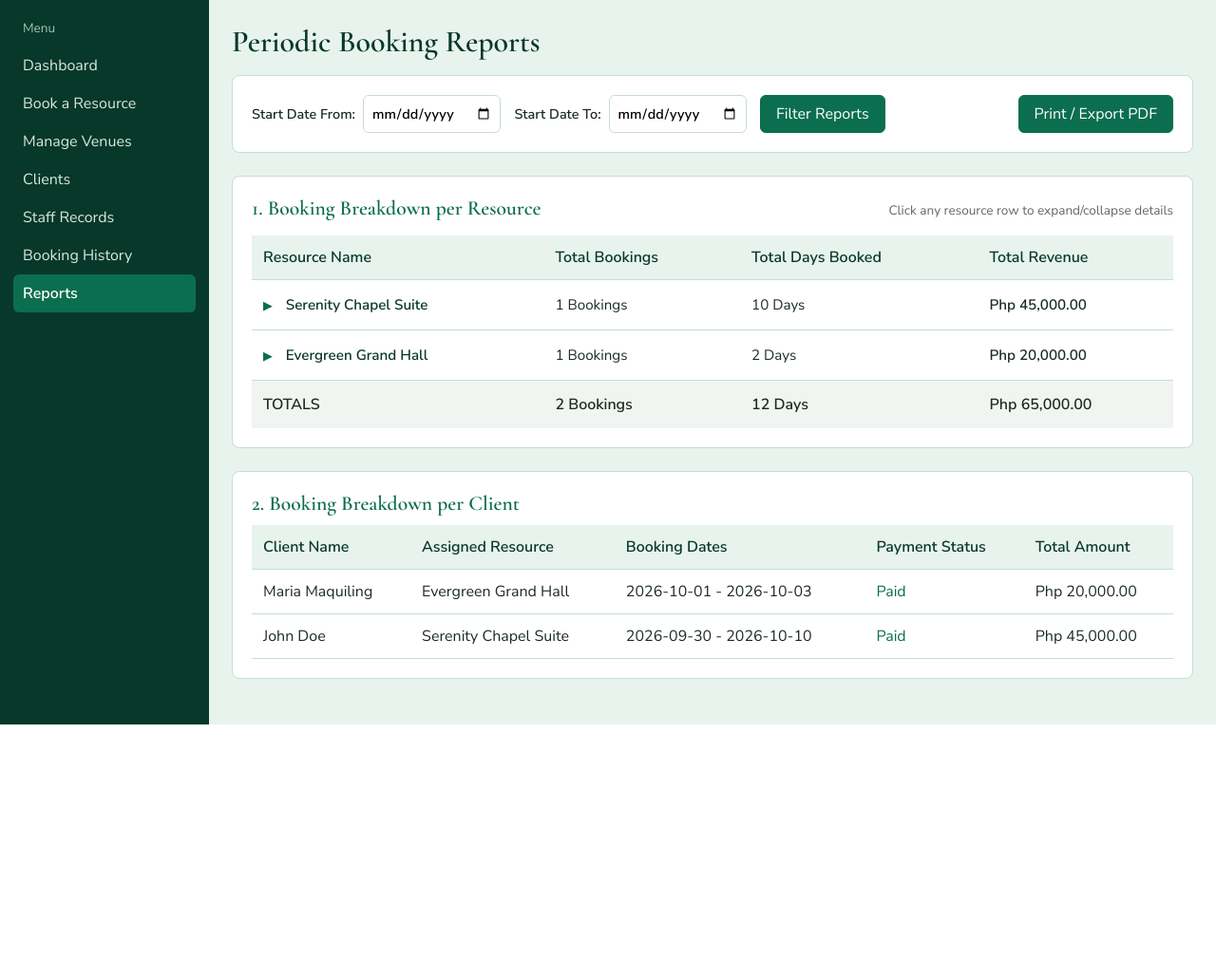
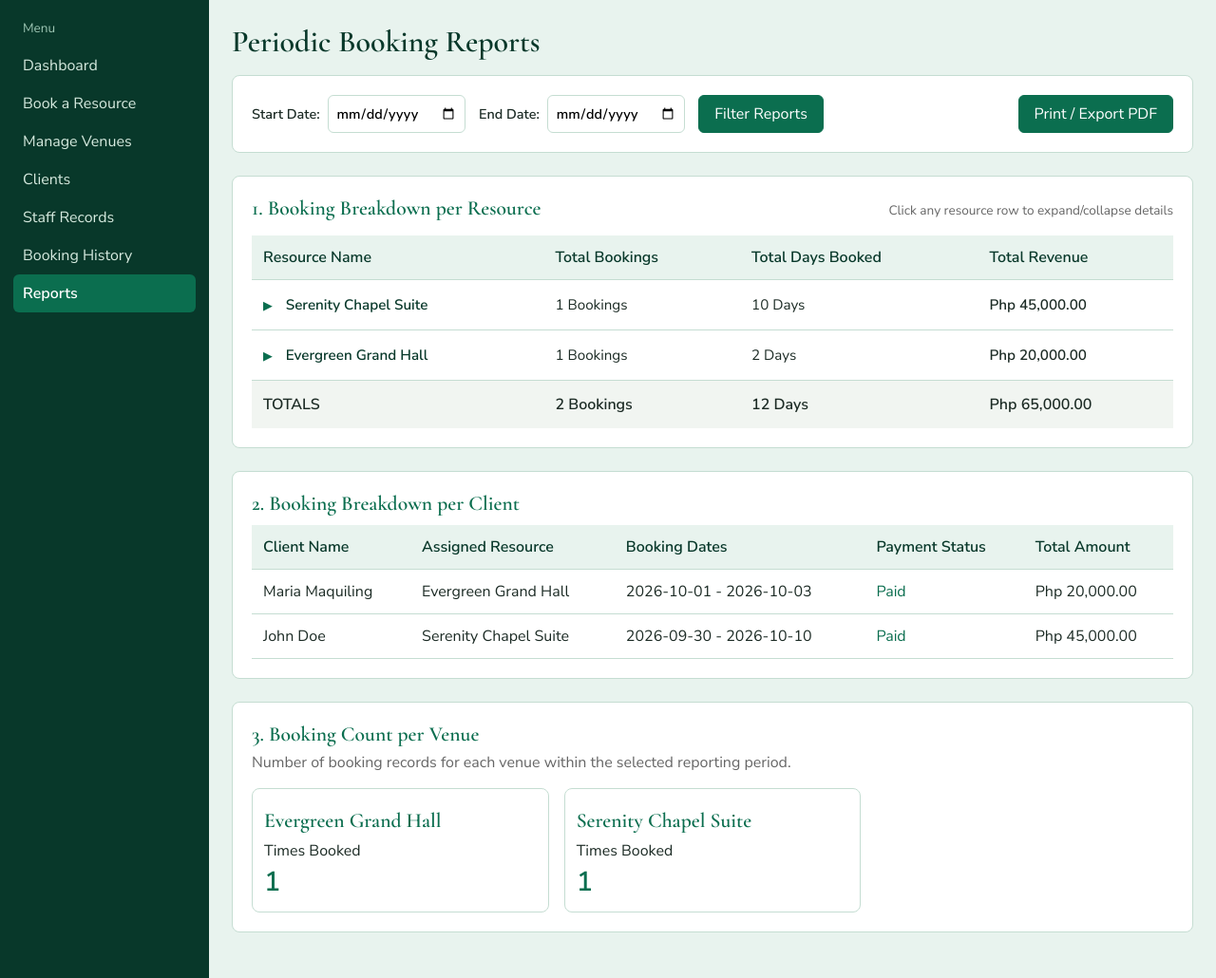
Before and after one commit to VinTrixter/GoodbyeGrove, a PHP site: page / in a window 1280 px wide, after a click on "Reports". Shown: the part 98-1128 px from the top of the page at 95% size. Before the commit the page ends 861 px from the top, so only its background shows below. Run offline with PHP 8.4, Linux system fonts and the light colour scheme; data comes from the database, SQL or seed files in the repository.

```diff
--- a/index.php
+++ b/index.php
@@ -776,6 +776,7 @@ if ($_SERVER["REQUEST_METHOD"] === "POST") {
       <?php
         $reportStartFrom = trim($_GET['report_start_from'] ?? '');
         $reportStartTo   = trim($_GET['report_start_to'] ?? '');
+        $reportDateError = (!empty($reportStartFrom) && !empty($reportStartTo) && $reportStartFrom > $reportStartTo);
       ?>
 
       <!-- Print/PDF Specific Header Banner -->
@@ -795,13 +796,16 @@ if ($_SERVER["REQUEST_METHOD"] === "POST") {
       <div class="panel" style="margin-bottom: 24px;">
         <form action="index.php" method="GET" class="report-filter-bar">
           <label>
-            Start Date From:
-            <input type="date" name="report_start_from" value="<?php echo htmlspecialchars($reportStartFrom); ?>">
+            Start Date:
+            <input type="date" id="reportStartDate" name="report_start_from" value="<?php echo htmlspecialchars($reportStartFrom); ?>" max="<?php echo htmlspecialchars($reportStartTo); ?>">
           </label>
           <label>
-            Start Date To:
-            <input type="date" name="report_start_to" value="<?php echo htmlspecialchars($reportStartTo); ?>">
+            End Date:
+            <input type="date" id="reportEndDate" name="report_start_to" value="<?php echo htmlspecialchars($reportStartTo); ?>" min="<?php echo htmlspecialchars($reportStartFrom); ?>">
           </label>
+          <?php if ($reportDateError): ?>
+            <p style="color: #b42318; width: 100%; margin: 0;" role="alert">Start date cannot be after the end date.</p>
+          <?php endif; ?>
           <button class="btn" type="submit">Filter Reports</button>
           <?php if (!empty($reportStartFrom) || !empty($reportStartTo)): ?>
             <a href="index.php#reports" class="btn ghost" style="text-decoration: none;">Reset Filter</a>
@@ -966,6 +970,52 @@ if ($_SERVER["REQUEST_METHOD"] === "POST") {
             <?php endif; ?>
           </tbody>
         </table>
+      </div>
+
+      <!-- Third Report: Booking Count per Venue -->
+      <div class="panel">
+        <h3>3. Booking Count per Venue</h3>
+        <p style="color: #666; margin-top: -4px;">
+          Number of booking records for each venue within the selected reporting period.
+        </p>
+        <div class="cards">
+          <?php
+          $venueCountCond = "";
+          if (!empty($reportStartFrom)) {
+              $escapedFrom = $conn->real_escape_string($reportStartFrom);
+              $venueCountCond .= " AND b.startDate >= '$escapedFrom'";
+          }
+          if (!empty($reportStartTo)) {
+              $escapedTo = $conn->real_escape_string($reportStartTo);
+              $venueCountCond .= " AND b.startDate <= '$escapedTo'";
+          }
+
+          $venueCountSql = "
+              SELECT v.venueID, v.name, COUNT(b.bookingID) AS bookingCount
+              FROM venue v
+              LEFT JOIN booking b ON v.venueID = b.venueID $venueCountCond
+              GROUP BY v.venueID, v.name
+              ORDER BY bookingCount DESC, v.name ASC
+          ";
+          $venueCountResult = $conn->query($venueCountSql);
+
+          if ($venueCountResult && $venueCountResult->num_rows > 0):
+              while ($venueCountRow = $venueCountResult->fetch_assoc()):
+          ?>
+            <article class="card">
+              <h3><?php echo htmlspecialchars($venueCountRow['name']); ?></h3>
+              <p style="margin: 8px 0 2px;">Times Booked</p>
+              <strong style="display: block; font-size: 1.8rem; color: var(--emerald);">
+                <?php echo (int) $venueCountRow['bookingCount']; ?>
+              </strong>
+            </article>
+          <?php
+              endwhile;
+          else:
+          ?>
+            <p>No venues found in the database.</p>
+          <?php endif; ?>
+        </div>
       </div>
     </section>
 
@@ -1187,6 +1237,9 @@ function handleBookingSubmit(e) {
 function enforceAllMinDates() {
   const dateInputs = document.querySelectorAll('input[type="date"]');
   dateInputs.forEach(input => {
+    // Report filters must allow historical dates; only booking/search dates use today's minimum.
+    if (input.name === 'report_start_from' || input.name === 'report_start_to') return;
+
     input.setAttribute('min', todayStr);
     input.addEventListener('change', function() {
       if (this.value && this.value < todayStr && this.id !== 'resEndDate') {
@@ -1194,6 +1247,38 @@ function enforceAllMinDates() {
       }
     });
   });
+}
+
+function setupReportDateFilters() {
+  const startInput = document.getElementById('reportStartDate');
+  const endInput = document.getElementById('reportEndDate');
+  if (!startInput || !endInput) return;
+
+  function syncDateLimits() {
+    endInput.min = startInput.value || '';
+    startInput.max = endInput.value || '';
+
+    // Keep invalid ranges from being submitted, including dates typed manually.
+    if (startInput.value && endInput.value && startInput.value > endInput.value) {
+      startInput.setCustomValidity('Start date cannot be after the end date.');
+      endInput.setCustomValidity('End date cannot be before the start date.');
+    } else {
+      startInput.setCustomValidity('');
+      endInput.setCustomValidity('');
+    }
+  }
+
+  startInput.addEventListener('change', syncDateLimits);
+  endInput.addEventListener('change', syncDateLimits);
+  startInput.form.addEventListener('submit', function(event) {
+    syncDateLimits();
+    if (!startInput.checkValidity() || !endInput.checkValidity()) {
+      event.preventDefault();
+      startInput.reportValidity();
+      endInput.reportValidity();
+    }
+  });
+  syncDateLimits();
 }
 
 function switchRole(role) {
@@ -1234,6 +1319,7 @@ window.addEventListener('DOMContentLoaded', () => {
   if (selector) selector.value = savedRole;
 
   enforceAllMinDates();
+  setupReportDateFilters();
 
   const urlParams = new URLSearchParams(window.location.search);
   if ((urlParams.has('search_type') || urlParams.has('search_date')) && !location.hash) {
```
